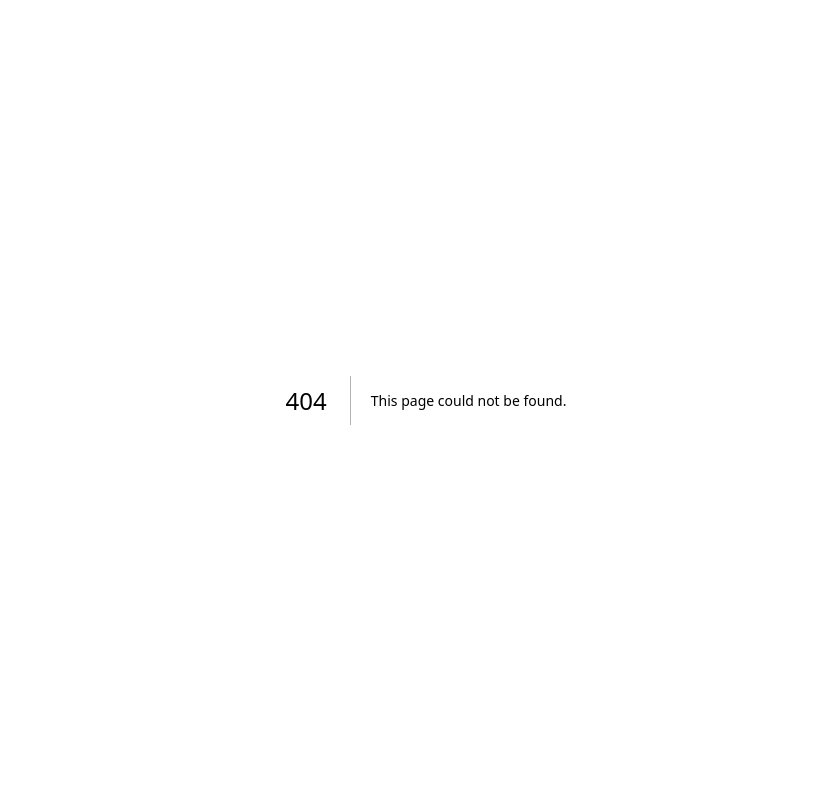
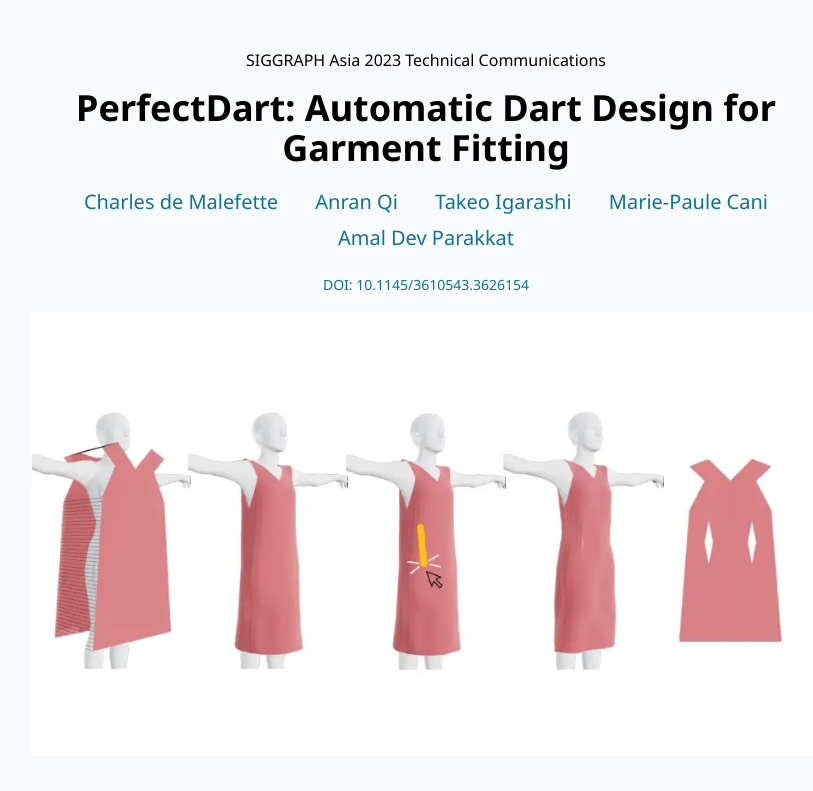
Before and after one commit to Aki-7/profile, a Next.js app: page /perfect-dart in a window 1280 px wide. Before the commit this address had no page. Shown: the top 791 px of the page, without its empty margins (214-1027 px from the left). Built offline with nearby package versions, Linux system fonts and the light colour scheme.

Commit message:
Add PerfectDart project page

```diff
--- a/app/component/authors.tsx
+++ b/app/component/authors.tsx
@@ -24,6 +24,22 @@ type Props = {
 
 export const AkihiroKiuchi: React.FC<Props> = (props) => <Author name="Akihiro Kiuchi" href="/" {...props} />;
 
+export const CharlesDeMalefette: React.FC<Props> = (props) => (
+  <Author name="Charles de Malefette" href="https://www.linkedin.com/in/charles-de-malefette-85586822a" {...props} />
+);
+
+export const MariePauleCani: React.FC<Props> = (props) => (
+  <Author
+    name="Marie-Paule Cani"
+    href="https://www.lix.polytechnique.fr/vista/vista-member/marie-paule_cani/"
+    {...props}
+  />
+);
+
+export const AmalDevParakkat: React.FC<Props> = (props) => (
+  <Author name="Amal Dev Parakkat" href="https://perso.telecom-paristech.fr/parakkat/" {...props} />
+);
+
 export const AnranQi: React.FC<Props> = (props) => (
   <Author name="Anran Qi" href="https://anranqi.github.io/" {...props} />
 );
--- /dev/null
+++ b/app/component/research-page.tsx
@@ -0,0 +1,58 @@
+import Image, { StaticImageData } from "next/image";
+
+import perfectFitImage from "../../public/perfect-fit.webp";
+import { Anchor } from "../component/anchor";
+
+type Props = {
+  title: string;
+  venue: string;
+  doi: string;
+  image: StaticImageData;
+  abstract: string;
+  authors: React.FC<{ className?: string }>[];
+  video: string;
+  citation: string;
+};
+
+const ResearchPage: React.FC<Props> = ({ title, venue, doi, image, abstract, authors, video, citation }) => {
+  return (
+    <main className="min-h-screen min-w-full bg-slate-50 dark:bg-gray-900">
+      <div className="container mx-auto bg-red-050 py-12 px-4 sm:px-10">
+        <div className="grid grid-cols-12 gap-8 text-sm lg:text-base">
+          <div className="col-start-1 col-span-12 lg:col-start-3 lg:col-span-8">
+            <p className="text-center">{venue}</p>
+            <h1 className="mt-4 text-xl lg:text-4xl text-center font-bold">{title}</h1>
+            <p className="mt-4 text-lg text-center leading-normal lg:leading-loose">
+              {authors.map((author, i) => author.call(author, { className: "mx-2 text-sm lg:text-xl lg:mx-4" }))}
+            </p>
+            <div className="mt-4 text-center">
+              <Anchor href={`https://doi.org/${doi}`} className="text-xs lg:text-sm">
+                DOI: {doi}
+              </Anchor>
+            </div>
+            <Image src={image} alt="Representative Image" className="mt-4" />
+            <p className="mt-8 font-bold">Abstract</p>
+            <p className="mt-2">{abstract}</p>
+            <p className="mt-8 font-bold">Video</p>
+            <div className="relative h-0 pb-[75%] mt-2">
+              <iframe
+                className="absolute top-0 left-0 w-full h-full"
+                src={video}
+                width="640"
+                height="480"
+                allow="accelerometer; autoplay; clipboard-write; encrypted-media; gyroscope; picture-in-picture; web-share"
+                allowFullScreen
+                title={title}
+              />
+            </div>
+            <p className="mt-8 font-bold">Citation</p>
+            <p className="mt-2 text-xs lg:text-sm">{citation}</p>
+            <div className="mb-28" />
+          </div>
+        </div>
+      </div>
+    </main>
+  );
+};
+
+export default ResearchPage;
--- /dev/null
+++ b/app/perfect-dart/layout.tsx
@@ -0,0 +1,19 @@
+import { Noto_Sans } from "next/font/google";
+
+const noto = Noto_Sans({
+  subsets: ["latin"],
+  display: "swap",
+  weight: ["100", "200", "300", "400", "500", "600", "700", "800", "900"],
+});
+
+export const metadata = {
+  title: "PerfectDart",
+};
+
+export default function RootLayout({ children }: { children: React.ReactNode }) {
+  return (
+    <html lang="en" className={noto.className}>
+      <body>{children}</body>
+    </html>
+  );
+}
--- /dev/null
+++ b/app/perfect-dart/page.tsx
@@ -0,0 +1,48 @@
+import { AmalDevParakkat, AnranQi, CharlesDeMalefette, MariePauleCani, TakeoIgarashi } from "../component/authors";
+
+import PerfectDartImage from "../../public/perfect-dart.webp";
+import ResearchPage from "../component/research-page";
+
+let authors = [CharlesDeMalefette, AnranQi, TakeoIgarashi, MariePauleCani, AmalDevParakkat];
+
+const abstract = `
+Dart, a triangle-shaped folded and stitched tuck in a garment, is
+a common sewing technique used to provide custom-fit garments.
+Unfortunately, designing and optimally placing these darts requires
+knowledge and practice, making it challenging for novice users. We
+propose a novel computational dart design framework that takes
+rough user cues (the region where the dart will be inserted) and
+computes the optimal dart configurations to improve fitness. To
+be more specific, our framework utilizes the body-garment rela-
+tionship to quantify the fitting using a novel energy composed of
+three geometric terms: 1) closeness term encoding the proximity
+between the garment and the target body, 2) stretchability term
+favouring area-preserving cloth deformation, and 3) smoothness
+term promoting an unwrinkled and unfolded garment. We evaluate
+these three geometric terms via off-the-shelf cloth simulation and
+use it to optimize the dart configuration by minimizing the energy.
+As demonstrated by our results, our method is able to automatically
+generate darts to improve fitness for various garment designs and
+a wide range of body shapes, including animals`;
+
+const citation = `
+Charles de Malefette, Anran Qi, Amal Dev Parakkat, Marie-Paule Cani,
+and Takeo Igarashi. 2023. PerfectDart: Automatic Dart Design for Garment
+Fitting. In SIGGRAPH Asia 2023 Technical Communications (SA Technical
+Communications ’23), December 12–15, 2023, Sydney, NSW, Australia. ACM,
+New York, NY, USA, 4 pages. https://doi.org/10.1145/3610543.3626154`;
+
+const Page = () => (
+  <ResearchPage
+    title="PerfectDart: Automatic Dart Design for Garment Fitting"
+    venue="SIGGRAPH Asia 2023 Technical Communications"
+    doi="10.1145/3610543.3626154"
+    image={PerfectDartImage}
+    abstract={abstract}
+    authors={authors}
+    video="https://www.youtube.com/embed/jgdq_a5qpcg?si=IOV5JakaA7cm44jY"
+    citation={citation}
+  />
+);
+
+export default Page;
--- a/app/perfect-fit/page.tsx
+++ b/app/perfect-fit/page.tsx
@@ -1,4 +1,3 @@
-import Image from "next/image";
 import {
   AkihiroKiuchi,
   AnranQi,
@@ -8,33 +7,12 @@ import {
   TakeoIgarashi,
 } from "../component/authors";
 
-import perfectFitImage from "../../public/perfect-fit.webp";
-import { Anchor } from "../component/anchor";
+import PerfectFitImage from "../../public/perfect-fit.webp";
+import ResearchPage from "../component/research-page";
 
-let authorList = [AkihiroKiuchi, AnranQi, EveMingxiaoLi, DavidMaruscsak, ChristianSandor, TakeoIgarashi];
+let authors = [AkihiroKiuchi, AnranQi, EveMingxiaoLi, DavidMaruscsak, ChristianSandor, TakeoIgarashi];
 
-export default function Page() {
-  return (
-    <main className="min-h-screen min-w-full bg-slate-50 dark:bg-gray-900">
-      <div className="container mx-auto bg-red-050 py-12 px-4 sm:px-10">
-        <div className="grid grid-cols-12 gap-8 text-sm lg:text-base">
-          <div className="col-start-1 col-span-12 lg:col-start-3 lg:col-span-8">
-            <p className="text-center">SIGGRAPH Asia 2023 XR</p>
-            <h1 className="mt-4 text-xl lg:text-4xl text-center font-bold">
-              PerfectFit: Custom-Fit Garment Design in Augmented Reality
-            </h1>
-            <p className="mt-4 text-lg text-center leading-normal lg:leading-loose">
-              {authorList.map((author, i) => author.call(author, { className: "mx-2 text-sm lg:text-xl lg:mx-4" }))}
-            </p>
-            <div className="mt-4 text-center">
-              <Anchor href="https://doi.org/10.1145/3610549.3614592" className="text-xs lg:text-sm">
-                DOI: 10.1145/3610549.3614592
-              </Anchor>
-            </div>
-            <Image src={perfectFitImage} alt="Representative Image" className="mt-4" />
-            <p className="mt-8 font-bold">Abstract</p>
-            <p className="mt-2">
-              {`
+const abstract = `
   The mass production of the garment under a standard size in the garment industry does not consider
   individual body shape differences, resulting in unfitted garments and severe overproduction. Unluckily,
   the traditional tailor-fitting process is time-consuming, labour-intensive and expensive. We present
@@ -48,31 +26,25 @@ export default function Page() {
   client. The visitor designer role wears the AR Glass and can view the garment fitting issue on the
   client's body. The visitor can explore the garment design space freely, and the author will provide slight
   guidance to the visitor on where and how to edit the garment to achieve better fits when needed. Our
-              system will give the visitor an immersive experience of customizing the garment like a tailor.
-              `}
-            </p>
-            <p className="mt-8 font-bold">Video</p>
-            <div className="relative h-0 pb-[75%] mt-2">
-              <iframe
-                className="absolute top-0 left-0 w-full h-full"
-                src="https://drive.google.com/file/d/1HpvDs7XrVFOd3XMKP3e92RN9I4JqlunK/preview"
-                width="640"
-                height="480"
-                allow="accelerometer; autoplay; clipboard-write; encrypted-media; gyroscope; picture-in-picture"
-                allowFullScreen
-              />
-            </div>
-            <p className="mt-8 font-bold">Citation</p>
-            <p className="mt-2 text-xs lg:text-sm">
+  system will give the visitor an immersive experience of customizing the garment like a tailor.`;
+
+const citation = `
   Akihiro Kiuchi, Anran Qi, Eve Mingxiao Li, Dávid Maruscsák, Christian Sandor, and Takeo Igarashi. 2023.
   PerfectFit: Custom-Fit Garment Design in Augmented Reality. In SIGGRAPH Asia 2023 XR (SA XR ’23), December
   12–15, 2023, Sydney, NSW, Australia. ACM, New York, NY, USA, 2 pages.
-              https://doi.org/10.1145/3610549.3614592
-            </p>
-            <div className="mb-28" />
-          </div>
-        </div>
-      </div>
-    </main>
+  https://doi.org/10.1145/3610549.3614592`;
+
+const Page = () => (
+  <ResearchPage
+    title="PerfectFit: Custom-Fit Garment Design in Augmented Reality"
+    venue="SIGGRAPH Asia 2023 XR"
+    doi="10.1145/3610549.3614592"
+    image={PerfectFitImage}
+    abstract={abstract}
+    authors={authors}
+    video="https://drive.google.com/file/d/1HpvDs7XrVFOd3XMKP3e92RN9I4JqlunK/preview"
+    citation={citation}
+  />
 );
-}
+
+export default Page;
```
Also changed, not shown: public/perfect-dart.webp (added). Lines whose indentation alone changed are shown as unchanged.
